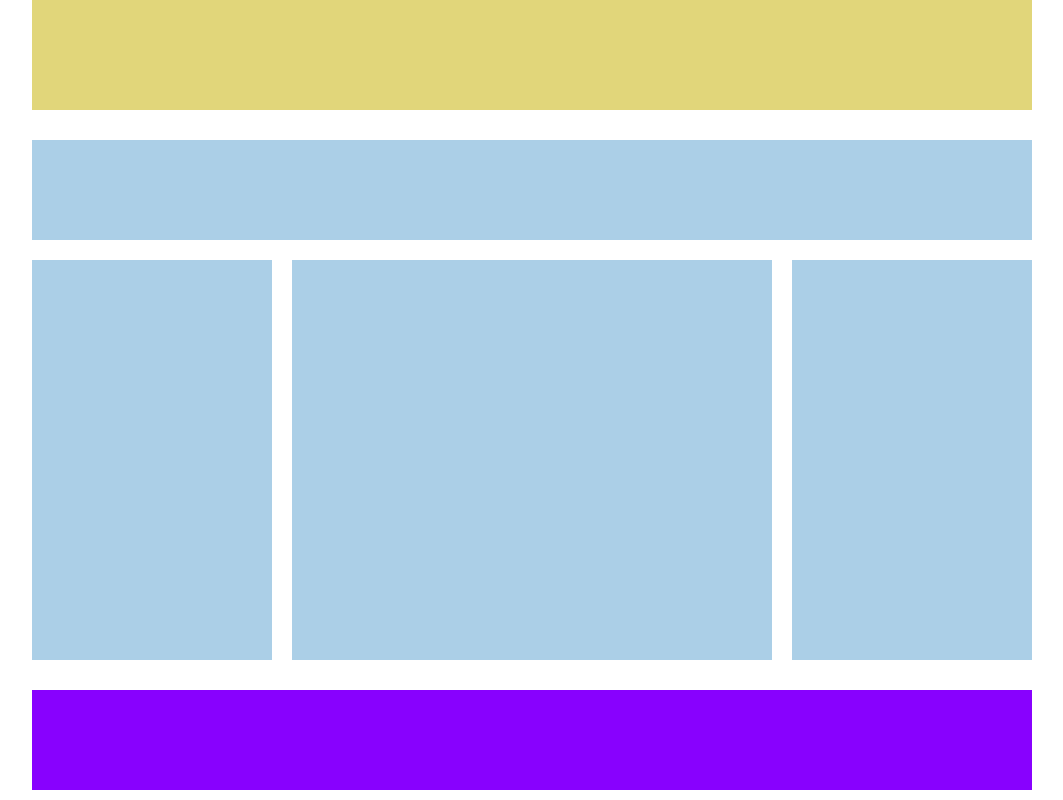
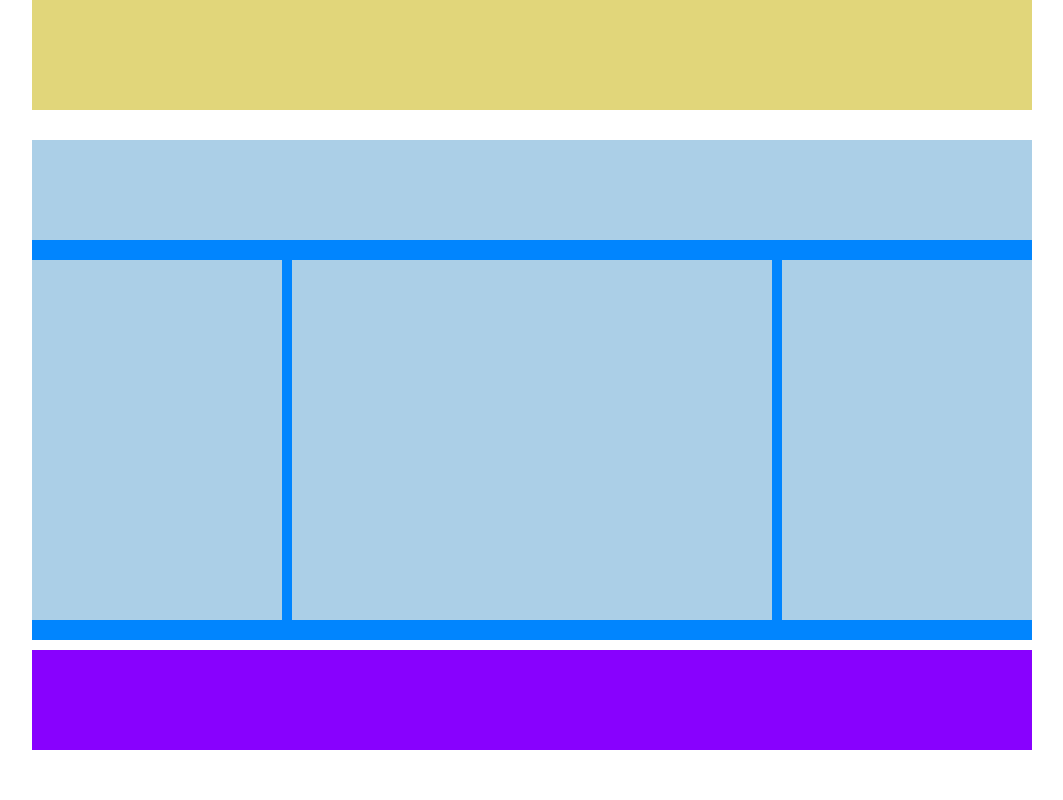
Before and after one commit to GalluFrancesco/htmlcss-struttura-wp, a plain HTML site: page index.html in a window 1280 px wide. Shown: the part 430-1230 px from the top of the page, without its empty margins (108-1171 px from the left). After the commit the page ends 1190 px from the top, so only its background shows below. Drawn offline with Linux system fonts and the light colour scheme.

Commit message:
Piccole modifiche finali

```diff
--- a/css/style.css
+++ b/css/style.css
@@ -36,32 +36,32 @@ header{
 .container .box2{
     height: 100px;
     width: 100%;
-    margin-bottom: 20px;
     background-color: #ABCFE7;
 }
 
+.color{
+    background-color: #0185FE;
+    width: 100%;
+    height: 400px;
+    padding-top: 20px;
+    padding-bottom: 20px;
+    margin-bottom: 10px;
+}
+
 .raw{
-    height: 400px;
+    height: 100%;
     width: 100%;
-    margin-bottom: 30px;
 }
 
 .sidebar{
-    height: 400px;
+    height: 100%;
     width: 25%;
     float: left;
-    padding-right: 10px;
 }
 
-.sidebar2{
-    height: 400px;
-    width: 25%;
-    float: left;
-    padding-left: 10px;
-}
 
 main{
-    height: 400px;
+    height: 100%;
     width: 50%;
     float: left;
     padding-left: 10px;
--- a/index.html
+++ b/index.html
@@ -16,14 +16,16 @@
         <div class="box1"></div>
         <div class="box2"></div>
         <div class="raw">
+            <div class="color">
                 <div class="sidebar">
                     <div class="contenuto"></div>
                 </div>
                 <main>
                     <div class="contenuto"></div>
                 </main>
-            <div class="sidebar2">
+                <div class="sidebar">
                     <div class="contenuto"></div>
+                </div>
             </div>
         </div>
         <footer></footer>
```
Lines whose indentation alone changed are shown as unchanged.
